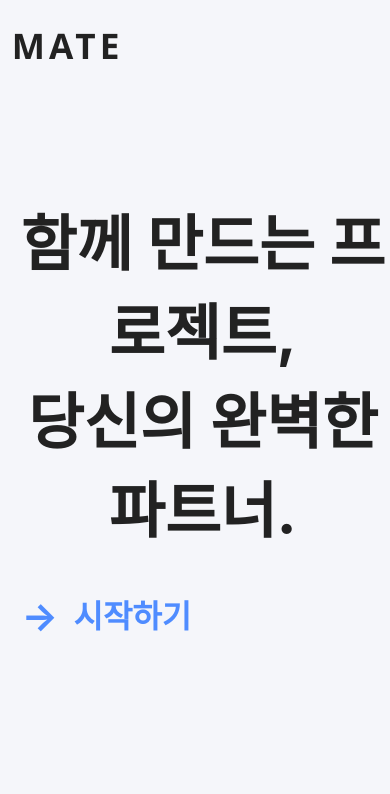
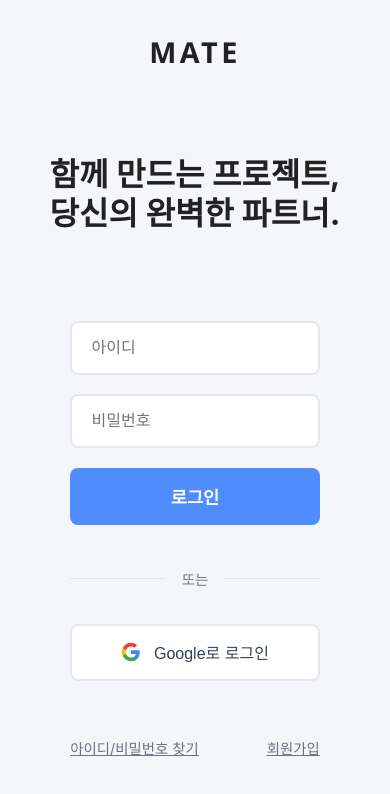
Before and after one commit to jongminminmin/SE_proj, a React (Create React App) app in the folder frontEnd/: page / in a window 390 px wide. Shown: the top 794 px of the page. Built offline with nearby package versions, Linux system fonts and the light colour scheme; no server answers.

Commit message:
화면 병합

```diff
--- a/frontEnd/src/App.js
+++ b/frontEnd/src/App.js
@@ -1,7 +1,6 @@
 import React, {createContext, useContext, useEffect, useState} from 'react';
 import {Navigate, Outlet, Route, Routes, useNavigate} from 'react-router-dom';
 import './App.css';
-import LandingPage from './pages/LandingPage';
 import Login from './pages/Login'; // Login 컴포넌트에서 useAuth().login() 호출 필요
 import FindAccount from './pages/FindAccount';
 import Register from './pages/Register';
@@ -116,7 +115,7 @@ function App() {
             {/* 로그아웃 버튼 예시 (네비게이션 바 등에 위치시킬 수 있음) */}
             {/* <AuthButton /> */}
             <Routes>
-              <Route path="/" element={<LandingPage />} />
+              <Route path="/" element={<Login />} />
               <Route path="/login" element={<Login />} />
               <Route path="/find-account" element={<FindAccount />} />
               <Route path="/register" element={<Register />} />
--- a/frontEnd/src/pages/LandingPage.css
+++ /dev/null
@@ -1,65 +0,0 @@
-.landing-container {
-  display: flex;
-  height: 100vh;
-  align-items: center;
-  background: #f5f6fa;
-}
-
-.landing-left {
-  margin-left: 4vw;
-  margin-top: -6vh;
-}
-
-.main-title {
-  font-size: 3.8rem;
-  font-weight: bold;
-  color: #222;
-  margin-bottom: 2.5rem;
-}
-
-.start-btn {
-  font-size: 1.2rem;
-  padding: 0.8rem 2.5rem;
-  background: #4f8cff;
-  color: #fff;
-  border: none;
-  border-radius: 8px;
-  cursor: pointer;
-  font-weight: 500;
-  transition: background 0.2s;
-  margin-left: 0;
-  display: block;
-}
-
-.start-btn:hover {
-  background: #2563eb;
-}
-
-.start-link {
-  display: block;
-  margin-top: 2.2rem;
-  margin-left: 1.5vw;
-  font-size: 2rem;
-  color: #4f8cff;
-  font-weight: 700;
-  cursor: pointer;
-  padding-bottom: 0;
-  text-align: left;
-  border: none;
-  transition: color 0.2s;
-}
-
-.start-link:hover {
-  color: #2563eb;
-}
-
-.mate-logo {
-  position: absolute;
-  top: 2.5vh;
-  left: 3vw;
-  font-size: 2.2rem;
-  font-weight: 800;
-  color: #222;
-  letter-spacing: 0.12em;
-  font-family: 'Segoe UI', 'Roboto', 'Arial', sans-serif;
-}
--- a/frontEnd/src/pages/LandingPage.js
+++ /dev/null
@@ -1,29 +0,0 @@
-import React from 'react';
-import { useNavigate } from 'react-router-dom';
-import './LandingPage.css';
-
-function LandingPage() {
-  const navigate = useNavigate();
-
-  const handleStart = () => {
-    navigate('/login');
-  };
-
-  return (
-    <div className="landing-container">
-      <div className="mate-logo">MATE</div>
-      <div className="landing-left">
-        <h1 className="main-title">
-          함께 만드는 프로젝트,<br />
-          당신의 완벽한 파트너.
-        </h1>
-        <span className="start-link" onClick={handleStart}>
-          <span style={{fontSize: '1.2em', marginRight: '0.4em', verticalAlign: '-2px'}}>→</span>
-          시작하기
-        </span>
-      </div>
-    </div>
-  );
-}
-
-export default LandingPage;
--- a/frontEnd/src/pages/Login.css
+++ b/frontEnd/src/pages/Login.css
@@ -1,96 +1,199 @@
-.login-container {
-  min-height: 100vh;
+.landing-login-container {
   display: flex;
+  height: 100vh;
   align-items: center;
-  justify-content: center;
   background: #f5f6fa;
 }
 
+.mate-logo {
+  position: absolute;
+  top: 2.5vh;
+  left: 3vw;
+  font-size: 2.2rem;
+  font-weight: 800;
+  color: #222;
+  letter-spacing: 0.12em;
+  font-family: 'Segoe UI', 'Roboto', 'Arial', sans-serif;
+}
+
+.landing-left {
+  flex: 1;
+  margin-left: 4vw;
+  margin-top: -6vh;
+}
+
+.main-title {
+  font-size: 3.8rem;
+  font-weight: bold;
+  color: #222;
+  margin-bottom: 2.5rem;
+  line-height: 1.2;
+}
+
+.login-section {
+  flex: 1;
+  display: flex;
+  justify-content: center;
+  align-items: center;
+  padding-right: 4vw;
+}
+
 .login-form {
-  background: #fff;
-  padding: 2.5rem 2.5rem 2rem 2.5rem;
-  border-radius: 16px;
-  box-shadow: 0 4px 24px rgba(0,0,0,0.08);
   display: flex;
   flex-direction: column;
-  min-width: 340px;
-}
-
-.login-title {
-  font-size: 2rem;
-  font-weight: 700;
-  color: #222;
-  margin-bottom: 2rem;
-  text-align: center;
+  gap: 1.2rem;
+  width: 100%;
+  max-width: 350px;
 }
 
 .login-input {
+  padding: 1rem 1.2rem;
+  border: 2px solid #e5e7eb;
+  border-radius: 8px;
   font-size: 1rem;
-  padding: 0.9rem 1.1rem;
-  margin-bottom: 1.2rem;
-  border: 1px solid #e0e0e0;
-  border-radius: 8px;
-  outline: none;
-  transition: border 0.2s;
+  transition: border-color 0.2s ease;
+  background: white;
 }
 
 .login-input:focus {
-  border: 1.5px solid #4f8cff;
+  outline: none;
+  border-color: #4f8cff;
 }
 
 .login-btn {
+  padding: 1rem;
   background: #4f8cff;
-  color: #fff;
+  color: white;
+  border: none;
+  border-radius: 8px;
   font-size: 1.1rem;
   font-weight: 600;
-  border: none;
-  border-radius: 8px;
-  padding: 0.9rem 0;
-  margin-bottom: 1.2rem;
   cursor: pointer;
-  transition: background 0.2s;
+  transition: background-color 0.2s ease;
 }
 
 .login-btn:hover {
   background: #2563eb;
 }
 
-.find-links {
-  text-align: center;
-  margin: 20px 0 8px 0;
-  color: #888;
-  font-size: 0.98rem;
-  line-height: 1.5;
+.error-message {
+  background: #fef2f2;
+  color: #dc2626;
+  padding: 0.8rem;
+  border-radius: 6px;
+  font-size: 0.9rem;
+  border: 1px solid #fecaca;
 }
 
-.find-links span {
-  color: #007bff;
-  cursor: pointer;
-  text-decoration: none;
-  padding: 0 5px;
-  transition: all 0.3s ease;
+.auth-links {
+  display: flex;
+  justify-content: space-between;
+  margin-top: 0.8rem;
 }
 
-.find-links span:hover {
-  color: #0056b3;
+.auth-links span {
+  color: #6b7280;
+  font-size: 0.9rem;
+  cursor: pointer;
   text-decoration: underline;
+  transition: color 0.2s ease;
 }
 
-.register-link {
-  text-align: center;
-  color: #888;
-  font-size: 0.98rem;
-  margin-top: 8px;
+.auth-links span:hover {
+  color: #4f8cff;
 }
 
-.register-link span {
-  color: #4f8cff;
-  cursor: pointer;
-  font-weight: 500;
-  margin-left: 0.2rem;
-  transition: text-decoration 0.2s;
+.divider {
+  display: flex;
+  align-items: center;
+  margin: 1.5rem 0 1rem 0;
+  color: #6b7280;
+  font-size: 0.9rem;
 }
 
-.register-link span:hover {
-  text-decoration: underline;
+.divider::before,
+.divider::after {
+  content: '';
+  flex: 1;
+  height: 1px;
+  background: #e5e7eb;
 }
+
+.divider span {
+  padding: 0 1rem;
+}
+
+.google-login-btn {
+  display: flex;
+  align-items: center;
+  justify-content: center;
+  gap: 0.8rem;
+  padding: 0.9rem;
+  background: white;
+  color: #374151;
+  border: 2px solid #e5e7eb;
+  border-radius: 8px;
+  font-size: 1rem;
+  font-weight: 500;
+  cursor: pointer;
+  transition: all 0.2s ease;
+  margin-bottom: 1.5rem;
+}
+
+.google-login-btn:hover {
+  background: #f9fafb;
+  border-color: #d1d5db;
+}
+
+.google-icon {
+  width: 20px;
+  height: 20px;
+  flex-shrink: 0;
+}
+
+/* 반응형 디자인 */
+@media (max-width: 1024px) {
+  .landing-login-container {
+    flex-direction: column;
+    padding: 2rem;
+  }
+
+  .landing-left {
+    flex: none;
+    margin-left: 0;
+    margin-top: 2rem;
+    text-align: center;
+    margin-bottom: 3rem;
+  }
+
+  .main-title {
+    font-size: 2.5rem;
+  }
+
+  .login-section {
+    flex: none;
+    padding-right: 0;
+  }
+
+  .mate-logo {
+    position: relative;
+    top: 0;
+    left: 0;
+    text-align: center;
+    margin-bottom: 2rem;
+  }
+}
+
+@media (max-width: 768px) {
+  .main-title {
+    font-size: 2rem;
+  }
+
+  .mate-logo {
+    font-size: 1.8rem;
+  }
+
+  .login-form {
+    max-width: 100%;
+  }
+}
--- a/frontEnd/src/pages/Login.js
+++ b/frontEnd/src/pages/Login.js
@@ -170,11 +170,26 @@ function Login() {
     const goToFindAccount = () => {
         navigate('/find-account');
     };
+   //구글 소셜로그인
+    const handleGoogleLogin = () => {
+        // 스프링 시큐리티의 OAuth2 로그인 엔드포인트로 리디렉션
+        window.location.href = '/oauth2/authorization/google';
+    };
+
 
     return (
-        <div className="login-container">
+        <div className="landing-login-container">
+            <div className="mate-logo">MATE</div>
+
+            <div className="landing-left">
+                <h1 className="main-title">
+                    함께 만드는 프로젝트,<br />
+                    당신의 완벽한 파트너.
+                </h1>
+            </div>
+
+            <div className="login-section">
                 <form className="login-form" onSubmit={handleLogin}>
-                <h2 className="login-title">로그인</h2>
                     {loginError && (
                         <div className="error-message">
                             {loginError}
@@ -199,14 +214,25 @@ function Login() {
                         required
                     />
                     <button type="submit" className="login-btn">로그인</button>
-                <div className="find-links">
-                    <span onClick={goToFindAccount} style={{cursor: 'pointer'}}>아이디/비밀번호 찾기</span>
+                    <div className="divider">
+                        <span>또는</span>
                     </div>
-                <div className="register-link">
-                    계정이 없으신가요?{' '}
-                    <span onClick={goToRegister} style={{cursor: 'pointer'}}>회원가입</span>
+
+                    <button type="button" className="google-login-btn" onClick={handleGoogleLogin}>
+                        <svg className="google-icon" viewBox="0 0 24 24" width="20" height="20">
+                            <path fill="#4285F4" d="M22.56 12.25c0-.78-.07-1.53-.2-2.25H12v4.26h5.92c-.26 1.37-1.04 2.53-2.21 3.31v2.77h3.57c2.08-1.92 3.28-4.74 3.28-8.09z"/>
+                            <path fill="#34A853" d="M12 23c2.97 0 5.46-.98 7.28-2.66l-3.57-2.77c-.98.66-2.23 1.06-3.71 1.06-2.86 0-5.29-1.93-6.16-4.53H2.18v2.84C3.99 20.53 7.7 23 12 23z"/>
+                            <path fill="#FBBC05" d="M5.84 14.09c-.22-.66-.35-1.36-.35-2.09s.13-1.43.35-2.09V7.07H2.18C1.43 8.55 1 10.22 1 12s.43 3.45 1.18 4.93l2.85-2.22.81-.62z"/>
+                            <path fill="#EA4335" d="M12 5.38c1.62 0 3.06.56 4.21 1.64l3.15-3.15C17.45 2.09 14.97 1 12 1 7.7 1 3.99 3.47 2.18 7.07l3.66 2.84c.87-2.6 3.3-4.53 6.16-4.53z"/>
+                        </svg>
+                        Google로 로그인
+                    </button>
+                    <div className="auth-links">
+                        <span onClick={goToFindAccount}>아이디/비밀번호 찾기</span>
+                        <span onClick={goToRegister}>회원가입</span>
                     </div>
                 </form>
+            </div>
         </div>
     );
 }
```
Lines whose indentation alone changed are shown as unchanged.
